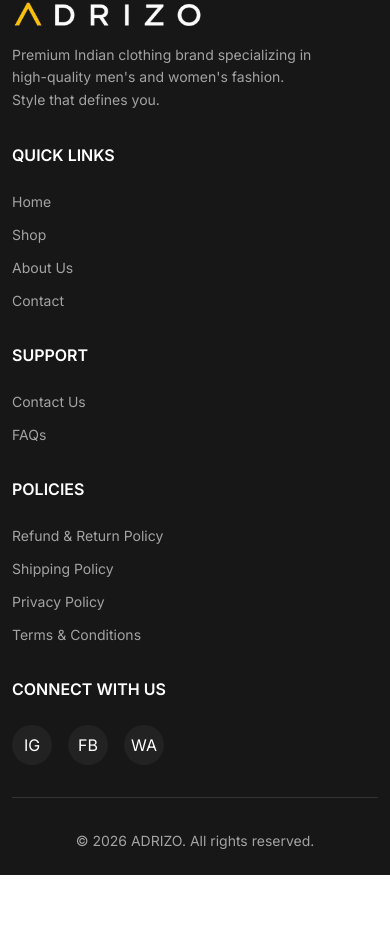
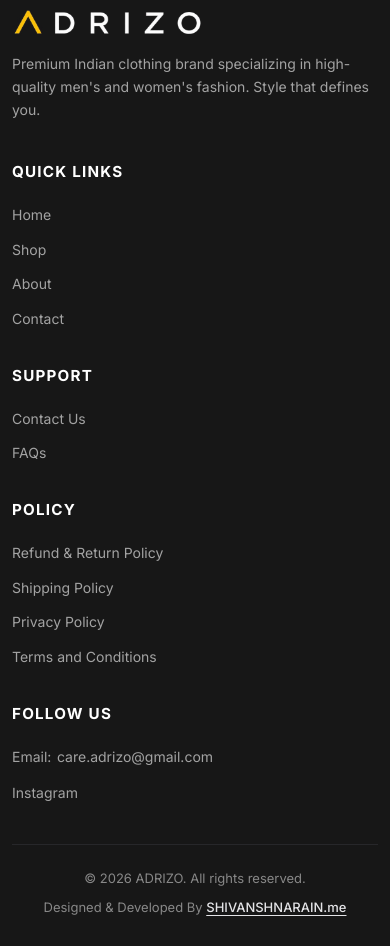
Before and after one commit to shivanshnarain/ADRIZO, a Next.js app: page /order-success in a window 390 px wide. Shown: the part 751-1697 px from the top of the page. Before the commit the page ends 1626 px from the top, so only its background shows below. Built offline with nearby package versions, Linux system fonts and the light colour scheme; no server answers; the database is empty.

Commit message:
Update website footer with responsive 2x2 layout, links, and developer attribution

```diff
--- a/src/components/Footer.module.css
+++ b/src/components/Footer.module.css
@@ -1,7 +1,7 @@
 .footer {
   background-color: var(--black);
   color: var(--white);
-  padding: 4rem 0 2rem;
+  padding: 4.5rem 0 2rem;
   margin-top: 4rem;
   width: 100%;
   max-width: 100%;
@@ -9,40 +9,10 @@
   box-sizing: border-box;
 }
 
-.footerGrid {
-  display: grid;
-  grid-template-columns: 1fr;
-  gap: 3rem;
-  margin-bottom: 3rem;
-}
-
-@media (min-width: 640px) and (max-width: 1023px) {
-  .footerGrid {
-    grid-template-columns: 1fr 1fr;
-    gap: 2rem;
-  }
-}
-
-@media (min-width: 1024px) {
-  .footerGrid {
-    grid-template-columns: 2fr 1fr 1fr 1fr;
-  }
-}
-
-@media (max-width: 768px) {
-  .footer {
-    padding: 2.5rem 0 1.5rem;
-    margin-top: 2.5rem;
-  }
-
-  .footerGrid {
-    gap: 2rem;
-    margin-bottom: 2rem;
-  }
-}
-
+/* Brand Section */
 .brand {
-  max-width: 300px;
+  max-width: 460px;
+  margin-bottom: 3.5rem;
 }
 
 .brandName {
@@ -54,26 +24,30 @@
   margin-bottom: 1rem;
 }
 
-.logoGray {
-  color: #A0A0A0;
-  font-weight: 300;
-}
-
-.logoRed {
-  color: var(--primary-red);
-  font-weight: 500;
-}
-
 .brandDesc {
   color: #a3a3a3;
   font-size: 0.875rem;
-  line-height: 1.6;
+  line-height: 1.65;
+  margin: 0;
+}
+
+/* 2x2 Content Arrangement on Desktop */
+.contentGrid {
+  display: grid;
+  grid-template-columns: repeat(2, 1fr);
+  column-gap: 5rem;
+  row-gap: 3.5rem;
+}
+
+.column {
+  min-width: 0;
 }
 
 .columnTitle {
-  font-size: 1rem;
-  font-weight: 600;
-  margin-bottom: 1.5rem;
+  font-size: 0.95rem;
+  font-weight: 700;
+  letter-spacing: 0.08em;
+  margin-bottom: 1.25rem;
   color: var(--white);
   text-transform: uppercase;
 }
@@ -81,59 +55,126 @@
 .linkList {
   display: flex;
   flex-direction: column;
-  gap: 0.75rem;
+  gap: 0.85rem;
 }
 
 .linkList a {
   color: #a3a3a3;
   font-size: 0.875rem;
   transition: color 0.2s ease;
+  width: fit-content;
 }
 
 .linkList a:hover {
   color: var(--primary-yellow);
 }
 
-.socialList {
+.emailItem {
+  color: #a3a3a3;
+  font-size: 0.875rem;
   display: flex;
-  gap: 1rem;
+  align-items: baseline;
+  flex-wrap: wrap;
+  gap: 0.35rem;
+  word-break: break-word;
 }
 
-.socialList a {
-  color: var(--white);
-  background-color: #222;
-  width: 40px;
-  height: 40px;
-  display: flex;
-  align-items: center;
-  justify-content: center;
-  border-radius: 50%;
-  transition: all 0.2s ease;
+.emailLabel {
+  color: #a3a3a3;
 }
 
-.socialList a:hover {
-  background-color: var(--primary-yellow);
-  color: var(--black);
+.emailLink {
+  color: #a3a3a3;
+  transition: color 0.2s ease;
 }
 
-.newsletterBtn {
-  background-color: var(--primary-yellow);
-  color: var(--black);
-  padding: 0.75rem 1.5rem;
-  font-weight: 500;
-  border-radius: 4px;
-  width: 100%;
-  transition: all 0.2s ease;
+.emailLink:hover {
+  color: var(--primary-yellow);
 }
 
-.newsletterBtn:hover {
-  opacity: 0.9;
+.instagramLink {
+  color: #a3a3a3;
+  font-size: 0.875rem;
+  transition: color 0.2s ease;
+  display: inline-flex;
+  align-items: center;
 }
 
+.instagramLink:hover {
+  color: var(--primary-yellow);
+}
+
+/* Bottom Bar */
 .bottomBar {
-  border-top: 1px solid #333;
-  padding-top: 2rem;
-  text-align: center;
-  color: #a3a3a3;
-  font-size: 0.875rem;
+  border-top: 1px solid #27272a;
+  padding-top: 1.75rem;
+  margin-top: 3.5rem;
+  color: #888888;
+  font-size: 0.8125rem;
 }
+
+.bottomContent {
+  display: flex;
+  justify-content: space-between;
+  align-items: center;
+  flex-wrap: wrap;
+  gap: 0.75rem;
+}
+
+.copyright {
+  margin: 0;
+  color: #888888;
+}
+
+.developerCredit {
+  margin: 0;
+  color: #888888;
+}
+
+.developerLink {
+  color: #e4e4e7;
+  font-weight: 500;
+  text-decoration: underline;
+  text-underline-offset: 3px;
+  transition: color 0.2s ease;
+}
+
+.developerLink:hover {
+  color: var(--primary-yellow);
+}
+
+/* Responsive Breakpoints */
+@media (max-width: 1024px) {
+  .contentGrid {
+    column-gap: 3.5rem;
+    row-gap: 2.75rem;
+  }
+}
+
+@media (max-width: 768px) {
+  .footer {
+    padding: 3rem 0 1.75rem;
+    margin-top: 2.5rem;
+  }
+
+  .brand {
+    max-width: 100%;
+    margin-bottom: 2.5rem;
+  }
+
+  .contentGrid {
+    grid-template-columns: 1fr;
+    gap: 2.25rem;
+  }
+
+  .bottomBar {
+    margin-top: 2.5rem;
+    padding-top: 1.5rem;
+  }
+
+  .bottomContent {
+    flex-direction: column;
+    text-align: center;
+    gap: 0.6rem;
+  }
+}
--- a/src/components/Footer.tsx
+++ b/src/components/Footer.tsx
@@ -6,67 +6,91 @@
   return (
     <footer className={styles.footer}>
       <div className="container">
-        <div className={styles.footerGrid}>
-          {/* Brand Column */}
+        {/* Brand Section */}
         <div className={styles.brand}>
           <div className={styles.brandName}>
             <AdrizoLogo height={26} accentColor="#FFC800" wordmarkColor="#f0f0f0" />
           </div>
           <p className={styles.brandDesc}>
-              Premium Indian clothing brand specializing in high-quality men's and women's fashion. Style that defines you.
+            Premium Indian clothing brand specializing in high-quality men&apos;s and women&apos;s fashion. Style that defines you.
           </p>
         </div>
 
-          {/* Quick Links */}
-          <div>
-            <h4 className={styles.columnTitle}>Quick Links</h4>
+        {/* 2x2 Content Arrangement */}
+        <div className={styles.contentGrid}>
+          {/* 1. QUICK LINKS */}
+          <div className={styles.column}>
+            <h4 className={styles.columnTitle}>QUICK LINKS</h4>
             <div className={styles.linkList}>
               <Link href="/">Home</Link>
               <Link href="/shop">Shop</Link>
-              <Link href="/about">About Us</Link>
+              <Link href="/about">About</Link>
               <Link href="/contact">Contact</Link>
             </div>
           </div>
 
-          {/* Support */}
-          <div>
-            <h4 className={styles.columnTitle}>Support</h4>
+          {/* 2. SUPPORT */}
+          <div className={styles.column}>
+            <h4 className={styles.columnTitle}>SUPPORT</h4>
             <div className={styles.linkList}>
               <Link href="/contact">Contact Us</Link>
               <Link href="/faq">FAQs</Link>
             </div>
           </div>
 
-          {/* Policies */}
-          <div>
-            <h4 className={styles.columnTitle}>Policies</h4>
+          {/* 3. POLICY */}
+          <div className={styles.column}>
+            <h4 className={styles.columnTitle}>POLICY</h4>
             <div className={styles.linkList}>
-              <Link href="/refund-return-policy">Refund & Return Policy</Link>
+              <Link href="/refund-return-policy">Refund &amp; Return Policy</Link>
               <Link href="/shipping-policy">Shipping Policy</Link>
               <Link href="/privacy-policy">Privacy Policy</Link>
-              <Link href="/terms-and-conditions">Terms & Conditions</Link>
+              <Link href="/terms-and-conditions">Terms and Conditions</Link>
             </div>
           </div>
 
-          {/* Social */}
+          {/* 4. FOLLOW US */}
+          <div className={styles.column}>
+            <h4 className={styles.columnTitle}>FOLLOW US</h4>
+            <div className={styles.linkList}>
+              <div className={styles.emailItem}>
+                <span className={styles.emailLabel}>Email: </span>
+                <a href="mailto:care.adrizo@gmail.com" className={styles.emailLink}>
+                  care.adrizo@gmail.com
+                </a>
+              </div>
               <div>
-            <h4 className={styles.columnTitle}>Connect With Us</h4>
-            <div className={styles.socialList}>
-              <a href="#" aria-label="Instagram">
-                IG
-              </a>
-              <a href="#" aria-label="Facebook">
-                FB
-              </a>
-              <a href="#" aria-label="WhatsApp">
-                WA
+                <a
+                  href="https://www.instagram.com/adrizo_official?igsi=d3QwMjIwNHI4dGpm"
+                  target="_blank"
+                  rel="noopener noreferrer"
+                  className={styles.instagramLink}
+                >
+                  Instagram
                 </a>
               </div>
             </div>
           </div>
+        </div>
 
+        {/* Bottom Bar */}
         <div className={styles.bottomBar}>
+          <div className={styles.bottomContent}>
+            <p className={styles.copyright}>
               &copy; {new Date().getFullYear()} ADRIZO. All rights reserved.
+            </p>
+            <p className={styles.developerCredit}>
+              Designed &amp; Developed By{' '}
+              <a
+                href="https://shivanshnarain.me"
+                target="_blank"
+                rel="noopener noreferrer"
+                className={styles.developerLink}
+              >
+                SHIVANSHNARAIN.me
+              </a>
+            </p>
+          </div>
         </div>
       </div>
     </footer>
```
Lines whose indentation alone changed are shown as unchanged.
